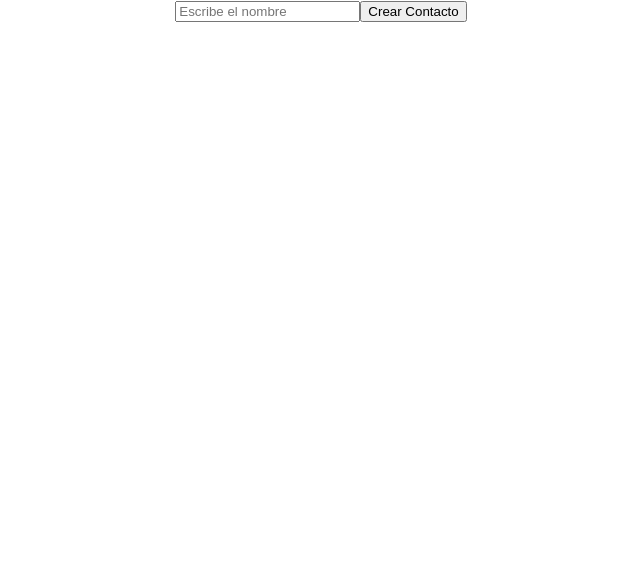
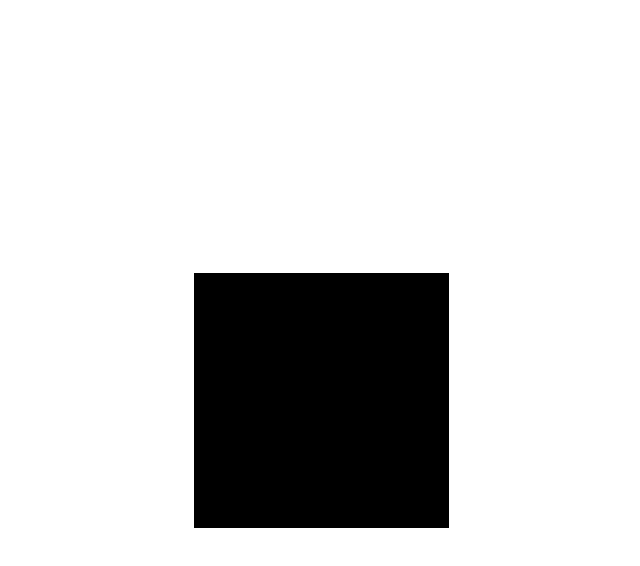
Before and after one commit to JuCetina/react, a React (Create React App) app: page / in a window 1280 px wide. Shown: the top 566 px of the page, without its empty margins (319-959 px from the left). Built offline with nearby package versions, Linux system fonts and the light colour scheme.

Commit message:
Ejercicio del cuadrado

```diff
--- a/src/App.js
+++ b/src/App.js
@@ -1,12 +1,12 @@
 import './App.css';
-import ContactList from './components/ContactList';
+import Square from './components/Square';
 
 function App() {
 
 
   return (
     <div className="App">
-        <ContactList />
+        <Square />
     </div>
   );
 }
--- /dev/null
+++ b/src/components/Square.jsx
@@ -0,0 +1,50 @@
+import React, { useRef } from 'react';
+
+const Square = () => {
+
+    const container = {
+        width: '100%',
+        height: '100vh',
+        display: 'flex',
+        justifyContent: 'center',
+        alignItems: 'center'
+    }
+
+    const squareStyle = {
+        width: '255px',
+        height: '255px',
+        backgroundColor: 'black'
+    }
+
+    const mySquare = useRef();
+
+    const handleHover = () => {
+        mySquare.current.style.backgroundColor = 'rgb(0,0,250)';
+    }
+
+    const handleMouseLeave = () => {
+        mySquare.current.style.backgroundColor = 'rgb(0,0,0)';
+    }
+
+    const handleTwoClicks = (e) => {
+        if(e.detail === 2){
+            mySquare.current.style.backgroundColor = 'rgb(0,0,0)';
+        }
+    }
+
+    return (
+        <div style={ container }>
+
+            <div
+                style={ squareStyle }
+                ref={ mySquare }
+                onMouseOver={ handleHover }
+                onMouseLeave={ handleMouseLeave }
+                onClick={ handleTwoClicks }
+            >
+            </div>
+        </div>
+    );
+}
+
+export default Square;
```
